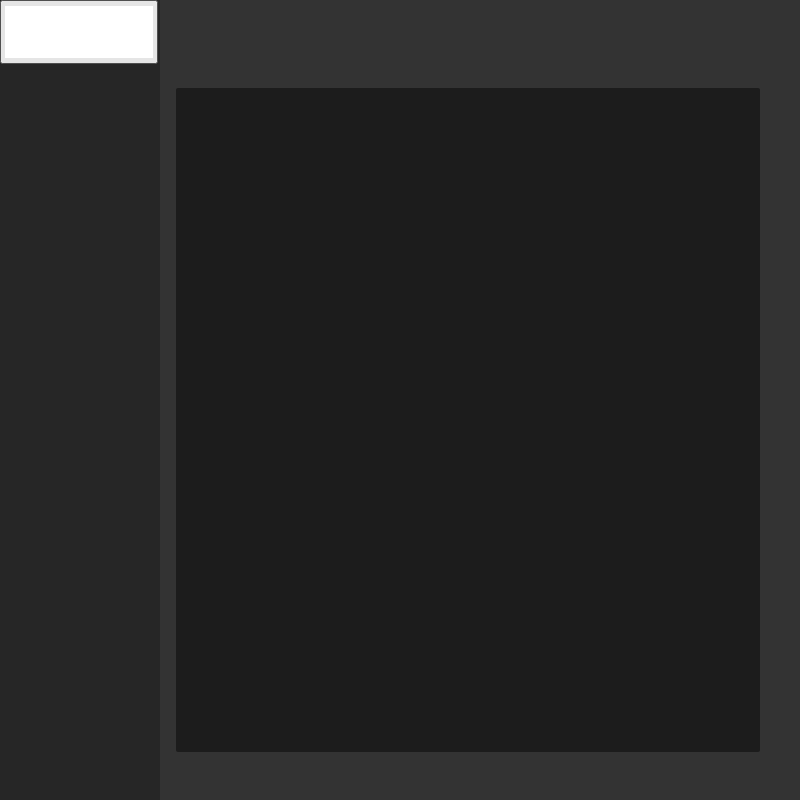
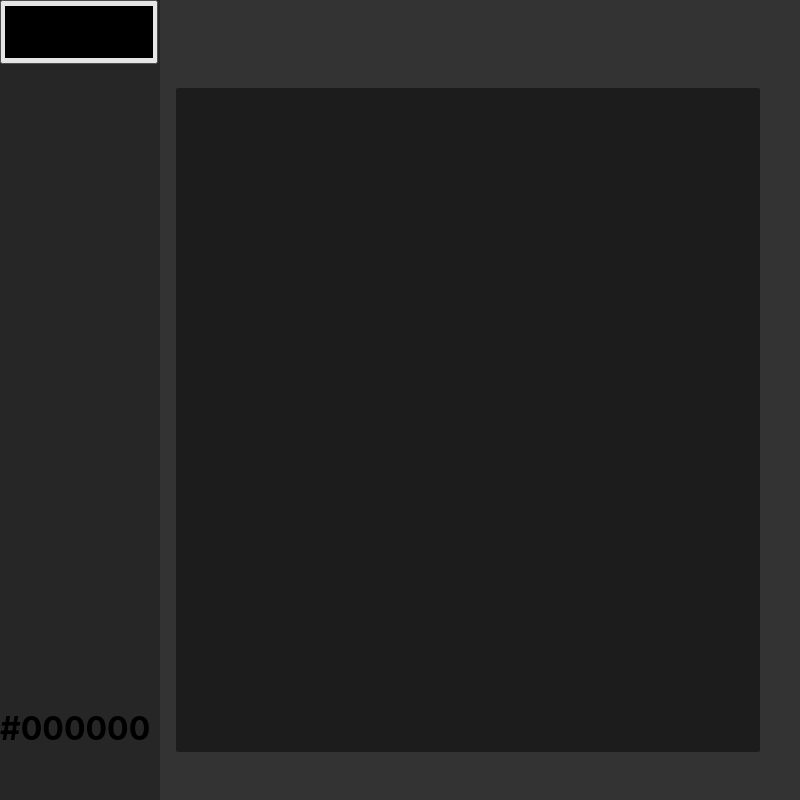
Before and after one commit to Kane-Series-Studio/Photia, an Electron app: page src/index.html in a window 800 px wide. Drawn offline with Linux system fonts and the light colour scheme.

Commit message:
instant colour hex value

```diff
--- a/src/index.css
+++ b/src/index.css
@@ -33,3 +33,7 @@ body {
 input::-webkit-color-swatch {
   border: none;
 }
+#valueHEX{
+  position: absolute;
+  top: 86vh;
+}
--- a/src/index.html
+++ b/src/index.html
@@ -10,7 +10,8 @@
   <script src="./manager/colour_manager.js"></script>
 
   <div id="tool-bar">
-    <input type="color" id="colour-picker" value="#FFFFFF">
+    <input type="color" id="colour-picker">
+    <h1 id="valueHEX">HEX PLACEHOLDER</h1>
   </div>
 
   <div id="img-display">
--- a/src/manager/colour_manager.js
+++ b/src/manager/colour_manager.js
@@ -0,0 +1,9 @@
+
+setInterval(() => {
+    var x = document.getElementById("colour-picker").value;
+
+    console.log(x)
+    var y = document.getElementById("valueHEX").style.color = `${x}`
+
+document.getElementById("valueHEX").innerHTML = x;
+}, 100);
```
